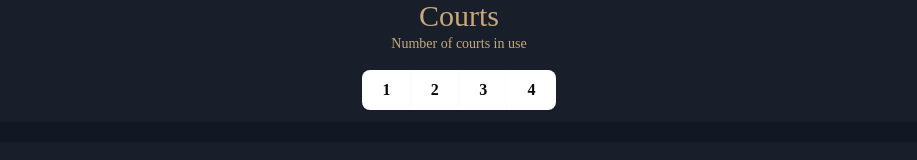
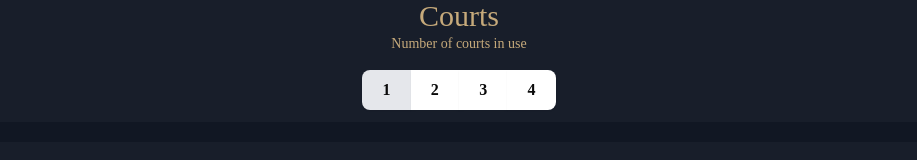
Before and after one commit to ikuy1203/BadMatch, a React (Vite) app: page / in a window 1280 px wide. Shown: the part 167-327 px from the top of the page, without its empty margins (181-1098 px from the left). Built offline with nearby package versions, Linux system fonts and the light colour scheme.

Commit message:
fix courts button color

```diff
--- a/src/pages/start/index.tsx
+++ b/src/pages/start/index.tsx
@@ -3,6 +3,7 @@ import { useNavigate } from 'react-router';
 import { Button } from '@/components/ui/button.tsx';
 import { ButtonGroup } from '@/components/ui/button-group.tsx';
 import { Slider } from '@/components/ui/slider.tsx';
+import { cn } from '@/lib/utils.ts';
 
 export const StartPage: React.FC = () => {
   const navigate = useNavigate();
@@ -16,7 +17,7 @@ export const StartPage: React.FC = () => {
           MATCH SETUP
         </div>
         <div className="flex h-2/3 w-screen flex-col items-center">
-          <CourtsCard setCourts={setCourts} />
+          <CourtsCard courts={courts} setCourts={setCourts} />
           <PlayersCard players={players} setPlayers={setPlayers} />
           <div className="my-5 flex flex-col items-center">
             <div className="text-fontColor">Courts: {courts}</div>
@@ -40,10 +41,13 @@ export const StartPage: React.FC = () => {
 };
 
 const CourtsCard: React.FC<{
+  courts: number;
   setCourts: React.Dispatch<React.SetStateAction<number>>;
 }> = ({
+  courts,
   setCourts,
 }: {
+  courts: number;
   setCourts: React.Dispatch<React.SetStateAction<number>>;
 }) => {
   return (
@@ -54,18 +58,17 @@ const CourtsCard: React.FC<{
           Number of courts in use
         </div>
         <ButtonGroup>
-          <Button variant={'outline'} size={'lg'} onClick={() => setCourts(1)}>
-            1
-          </Button>
-          <Button variant={'outline'} size={'lg'} onClick={() => setCourts(2)}>
-            2
-          </Button>
-          <Button variant={'outline'} size={'lg'} onClick={() => setCourts(3)}>
-            3
-          </Button>
-          <Button variant={'outline'} size={'lg'} onClick={() => setCourts(4)}>
-            4
-          </Button>
+          {[1, 2, 3, 4].map((num) => (
+            <Button
+              key={`num-courts-${num}`}
+              variant={'outline'}
+              size={'lg'}
+              className={cn(courts === num ? 'bg-gray-200' : '')}
+              onClick={() => setCourts(num)}
+            >
+              {num}
+            </Button>
+          ))}
         </ButtonGroup>
       </div>
     </>
```
